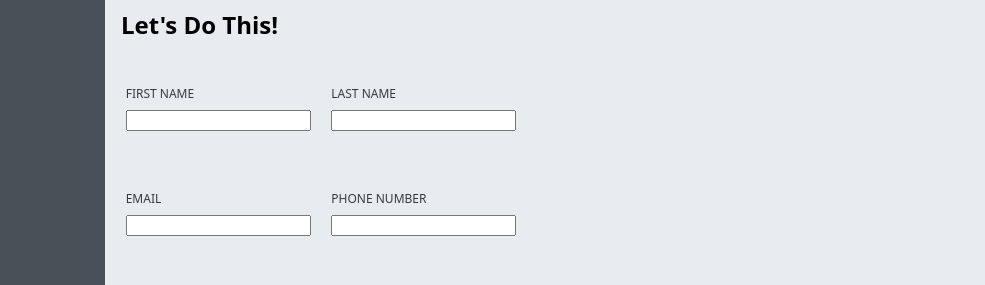
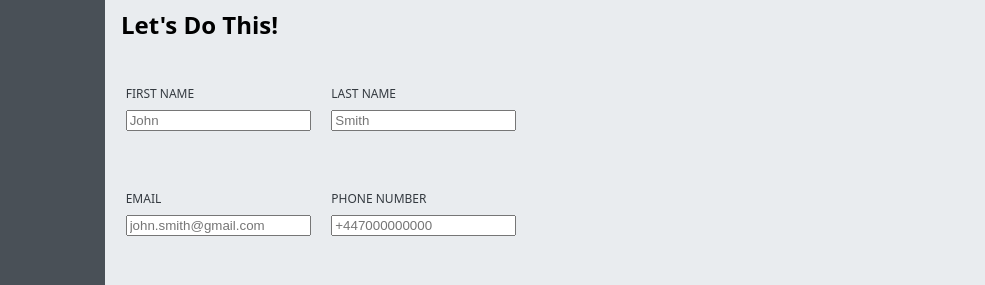
Before and after one commit to tudorjnu/sign-up-form, a plain HTML site: page index.html in a window 1280 px wide. Shown: the part 214-499 px from the top of the page, 295-1280 px from the left. Drawn offline with Linux system fonts and the light colour scheme.

Commit message:
add placeholders

```diff
--- a/index.html
+++ b/index.html
@@ -25,22 +25,22 @@
         <form action="/my-handling-form-page" method="post">
           <ul>
             <label for="first_name">first name</label>
-            <input type="text" id="first_name" name="first_name">
+            <input type="text" id="first_name" name="first_name" placeholder="John">
           </ul>
 
           <ul>
             <label for="last_name">last name</label>
-            <input type="text" id="last_name" name="last_name">
+            <input type="text" id="last_name" name="last_name" placeholder="Smith">
           </ul>
 
           <ul>
             <label for="email">email</label>
-            <input type="email" id="email" name="email">
+            <input type="email" id="email" name="email" placeholder="john.smith@gmail.com">
           </ul>
 
           <ul>
             <label for="phone_number">phone number</label>
-            <input type="tel" id="phone_number" name="phone_number">
+            <input type="tel" id="phone_number" name="phone_number" placeholder="+447000000000">
           </ul>
           <ul>
             <label for="password">password</label>
```
